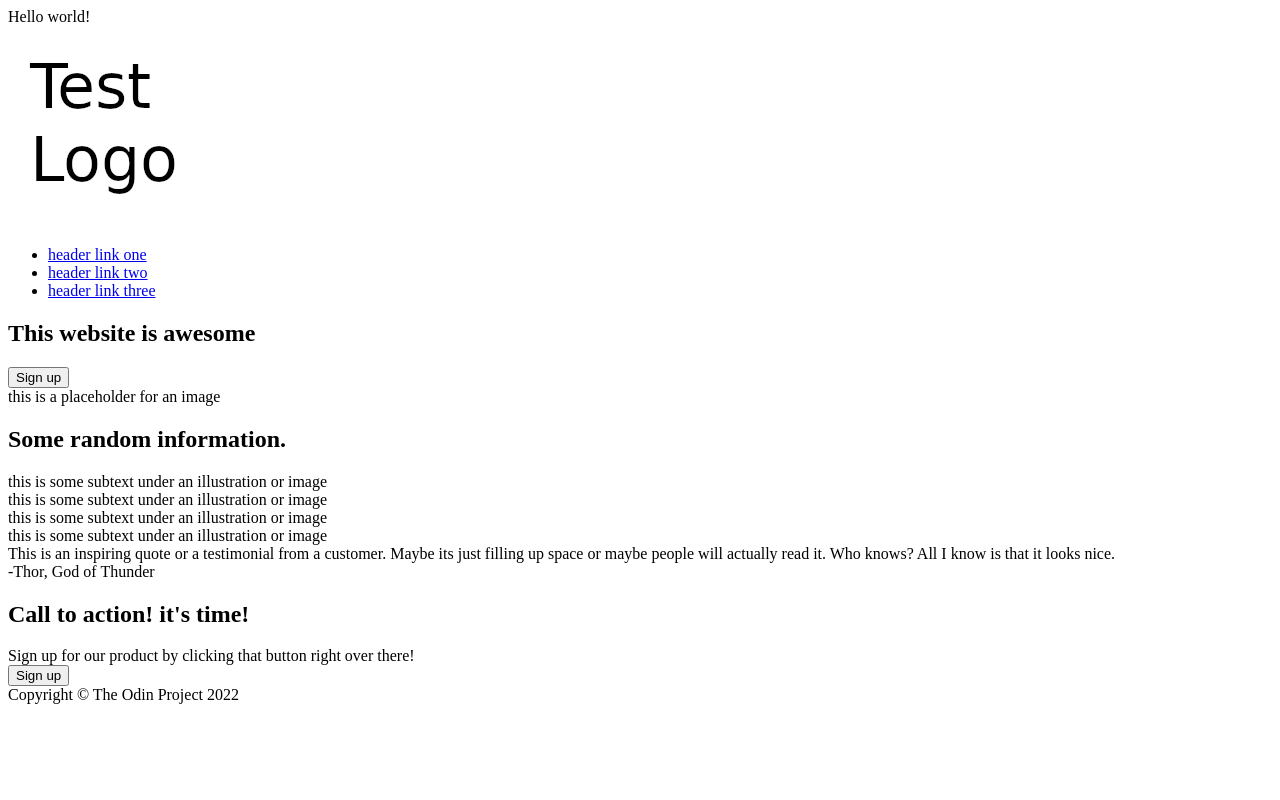
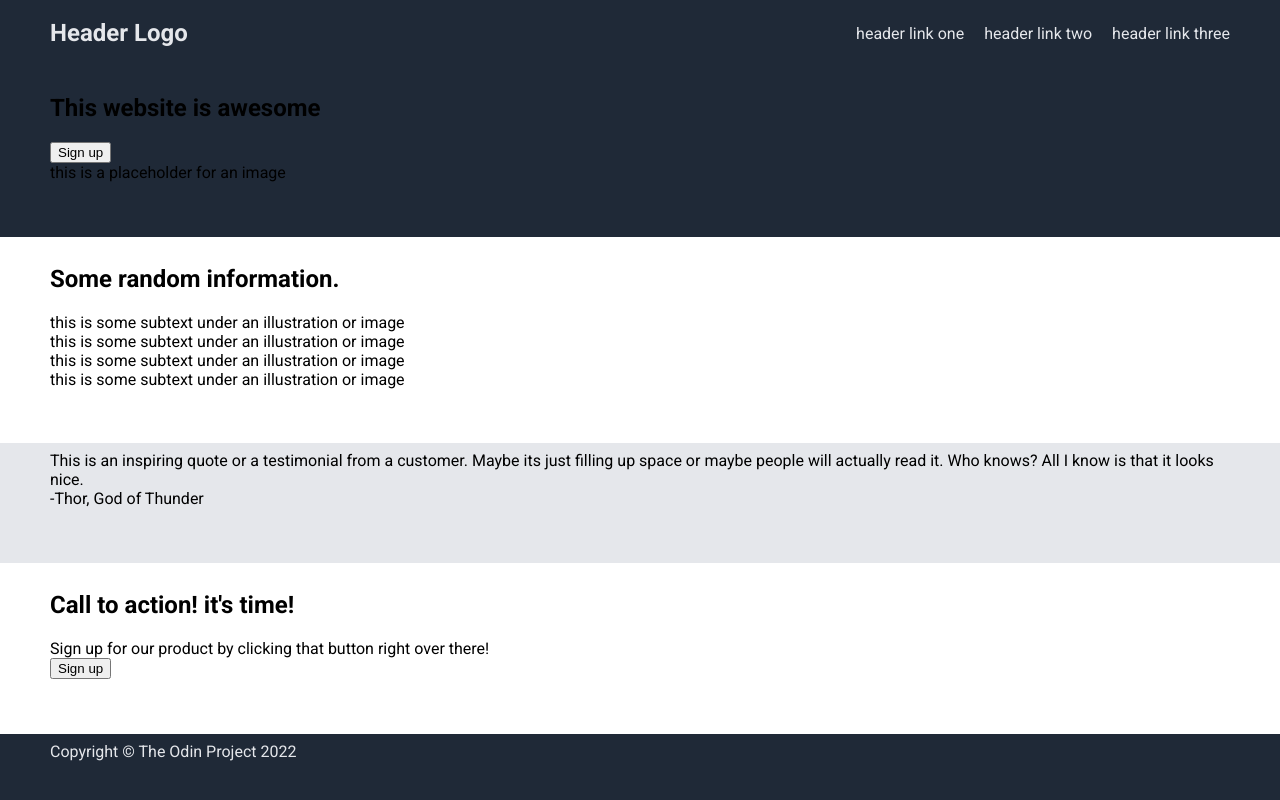
Before and after one commit to ayoung90/odin-project-landing-page, a plain HTML site: page index.html in a window 1280 px wide. Drawn offline with Linux system fonts and the light colour scheme.

Commit message:
Basic layout complete for page + roboto font added

```diff
--- a/index.html
+++ b/index.html
@@ -6,25 +6,27 @@
     <meta http-equiv="X-UA-Compatible" content="IE=edge">
     <meta name="viewport" content="width=device-width, initial-scale=1.0">
     <link rel="stylesheet" href="styles/style.css">
+    <link rel="preconnect" href="https://fonts.googleapis.com">
+<link rel="preconnect" href="https://fonts.gstatic.com" crossorigin>
+<link href="https://fonts.googleapis.com/css2?family=Roboto:wght@400;700&display=swap" rel="stylesheet">
     <title>Document</title>
 </head>
 
 <body>
-    Hello world!
-    <div class="header">
-        <img src="img/test_logo.png">
-        <ul>
-            <li><a href="#">header link one</a></li>
-            <li><a href="#">header link two</a></li>
-            <li><a href="#">header link three</a></li>
+    <div class="container header">
+        <div class ="logo">Header Logo</div>
+        <ul class="links">
+            <li class="link"><a href="#">header link one</a></li>
+            <li class="link"><a href="#">header link two</a></li>
+            <li class="link"><a href="#">header link three</a></li>
         </ul>
     </div>
-    <div class="content-head">
+    <div class="container content-head">
         <h2>This website is awesome</h2>
         <button>Sign up</button>
         <div>this is a placeholder for an image</div>
     </div>
-    <div class="content-info">
+    <div class="container content-info">
         <h2>Some random information.</h2>
         <div class="image-box">
             <div class="image"></div>
@@ -43,20 +45,20 @@
             <div class="subtext">this is some subtext under an illustration or image</div>
         </div>
     </div>
-    <div class="content-quote">
+    <div class="container content-quote">
         <div class="quote">This is an inspiring quote or a testimonial from a customer. Maybe its just filling up space
             or maybe people will actually read it. Who knows? All I know is that it looks nice.
         </div>
         <div class="author">-Thor, God of Thunder</div>
     </div>
-    <div class="content-signup">
+    <div class="container content-signup">
         <div class="cta-box">
             <h2>Call to action! it's time!</h2>
             <div>Sign up for our product by clicking that button right over there!</div>
             <button>Sign up</button>
         </div>
     </div>
-    <div class="footer">
+    <div class="container footer">
         Copyright © The Odin Project 2022
     </div>
 
--- a/styles/style.css
+++ b/styles/style.css
@@ -1,4 +1,59 @@
-/* todo */
-.body{
-    background-color: beige;
+body {
+    height: 100vh;
+    display: flex;
+    flex-direction: column;
+    background-color: #1F2937;
+    margin: 0px;
+    justify-content: space-between;
+    font-family: 'Roboto', sans-serif;
 }
+
+.container {
+    padding: 8px 50px;
+    flex: auto;
+}
+
+.header {
+    display: flex;
+    flex: 1;
+    justify-content: space-between;
+    align-items: center;
+}
+
+.header,.footer{
+    max-height: 50px;
+    color: #E5E7EB;
+}
+
+.header .links {
+    display: flex;
+    justify-content: space-between;
+    list-style: none;
+    gap: 20px;
+
+
+}
+
+.link a {
+    text-decoration: none;
+    color: #E5E7EB;
+}
+
+
+.logo {
+ font-size: 24px;
+ font-weight: 800;
+
+}
+
+.content-info {
+    background-color: white;
+}
+
+.content-quote {
+    background-color: #E5E7EB;
+}
+
+.content-signup {
+    background-color: white;
+}
```
Also changed, not shown: img/test_logo.png (deleted).
